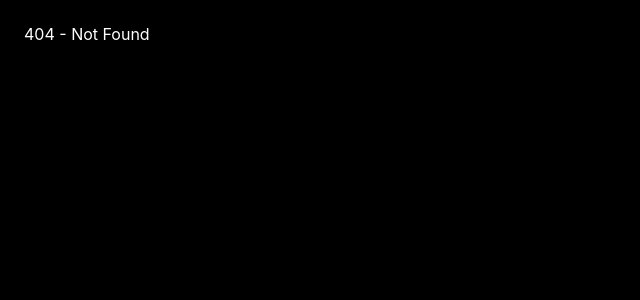
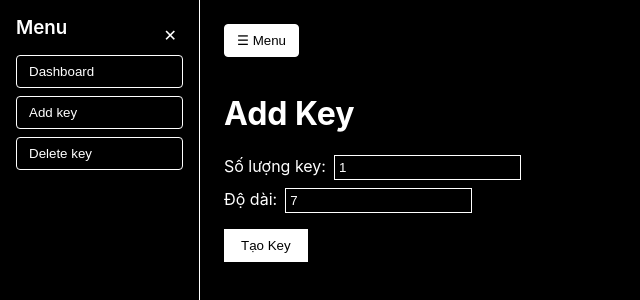
Before and after one commit to abxst/fe-webpanel, a React (Create React App) app: page /add-key in a window 1280 px wide. Before the commit this address had no page. Shown: the top 300 px of the page, without its empty margins (0-640 px from the left). Built offline with nearby package versions, Linux system fonts and the light colour scheme.

Commit message:
tạo trang add key

```diff
--- /dev/null
+++ b/src/app/add-key/AddKey.jsx
@@ -0,0 +1,72 @@
+import React, { useState } from 'react';
+import Layout from '../layout/Layout';
+import { apiFetch } from '../../utils/api';
+
+export default function AddKey() {
+  const [amount, setAmount] = useState(1);
+  const [length, setLength] = useState(7);
+  const [keys, setKeys] = useState([]);
+  const [generated, setGenerated] = useState(null);
+
+  const handleSubmit = async (event) => {
+    event.preventDefault();
+    try {
+      const data = await apiFetch('https://api.hainth.edu.vn/add-key', {
+        method: 'POST',
+        body: JSON.stringify({ amount: parseInt(amount), length: parseInt(length) }),
+      });
+      setKeys(data.keys);
+      setGenerated(data.generated);
+    } catch (error) {
+      alert('Lỗi khi tạo key.');
+    }
+  };
+
+  return (
+    <Layout>
+      <h1 style={{ color: '#ffffff' }}>Add Key</h1>
+      <form onSubmit={handleSubmit} style={{ marginBottom: '24px' }}>
+        <label style={{ display: 'block', marginBottom: '8px', color: '#ffffff' }}>
+          Số lượng key:
+          <input
+            type="number"
+            value={amount}
+            onChange={(e) => setAmount(e.target.value)}
+            min="1"
+            required
+            style={{ marginLeft: '8px', padding: '4px', border: '1px solid #ffffff', background: '#000000', color: '#ffffff' }}
+          />
+        </label>
+        <label style={{ display: 'block', marginBottom: '16px', color: '#ffffff' }}>
+          Độ dài:
+          <input
+            type="number"
+            value={length}
+            onChange={(e) => setLength(e.target.value)}
+            min="1"
+            required
+            style={{ marginLeft: '8px', padding: '4px', border: '1px solid #ffffff', background: '#000000', color: '#ffffff' }}
+          />
+        </label>
+        <button type="submit" style={{ background: '#ffffff', color: '#000000', border: '1px solid #ffffff', padding: '8px 16px', cursor: 'pointer' }}>
+          Tạo Key
+        </button>
+      </form>
+      {generated !== null && (
+        <p style={{ color: '#ffffff' }}>Đã tạo {generated} key.</p>
+      )}
+      {keys.length > 0 && (
+        <div>
+          <h2 style={{ color: '#ffffff' }}>Danh sách Key</h2>
+          <ul style={{ listStyle: 'none', padding: 0 }}>
+            {keys.map((key, index) => (
+              <li key={index} style={{ marginBottom: '8px', color: '#ffffff' }}>
+                Key: {key.key}, Length: {key.length}, Prefix: {key.prefix}, Time Start: {key.time_start || 'N/A'}, Time End: {key.time_end || 'N/A'}
+              </li>
+            ))}
+          </ul>
+        </div>
+      )}
+    </Layout>
+  );
+}
--- a/src/route.js
+++ b/src/route.js
@@ -4,6 +4,7 @@ import { BrowserRouter, Routes, Route, Navigate } from 'react-router-dom';
 import Login from './app/login/Login';
 import Dashboard from './app/dashboard/Dashboard';
 import Register from './app/register/Register';
+import AddKey from './app/add-key/AddKey';
 
 function NotFound() {
   return <div style={{ padding: 24 }}>404 - Not Found</div>;
@@ -31,7 +32,8 @@ const publicRoutes = [
 // Add previously private routes here without protection
 const allRoutes = [
   ...publicRoutes,
-  { path: '/dashboard', element: <Dashboard /> }
+  { path: '/dashboard', element: <Dashboard /> },
+  { path: '/add-key', element: <AddKey /> }
   // Add more if needed
 ];
 
```
